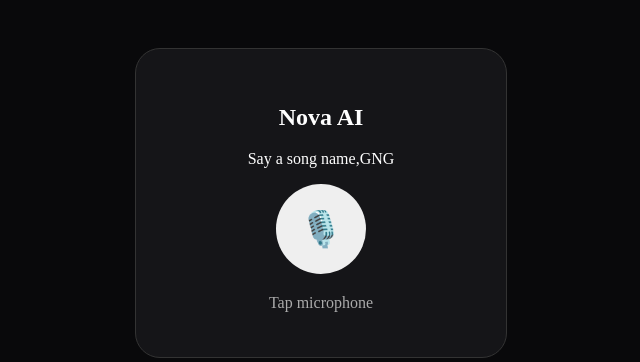
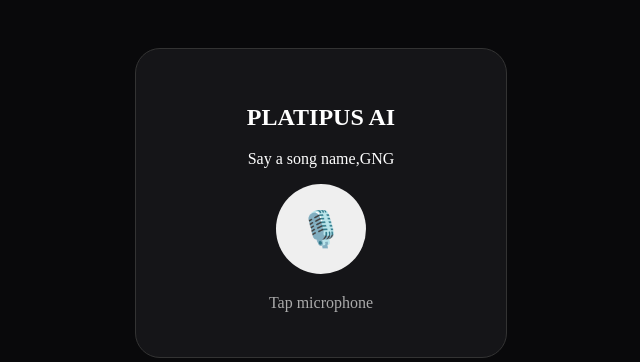
Before and after one commit to Khaja-Mohideen/Agent, a Flask app: page / in a window 1280 px wide. Shown: the part 197-559 px from the top of the page, without its empty margins (319-959 px from the left). Run offline with Flask 3, Linux system fonts and the light colour scheme.

Commit message:
Update index.html

```diff
--- a/app/templates/index.html
+++ b/app/templates/index.html
@@ -56,7 +56,7 @@ body{
 
 <div class="card">
 
-    <h2>Nova AI</h2>
+    <h2>PLATIPUS AI</h2>
 
     <p>Say a song name,GNG</p>
 
```
